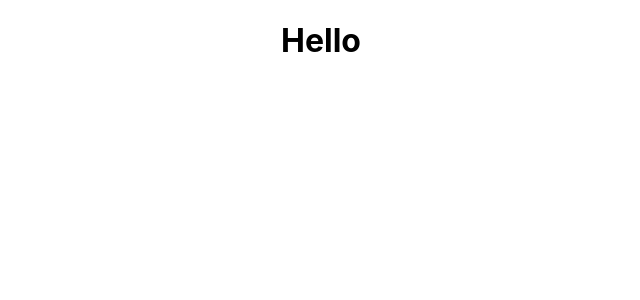
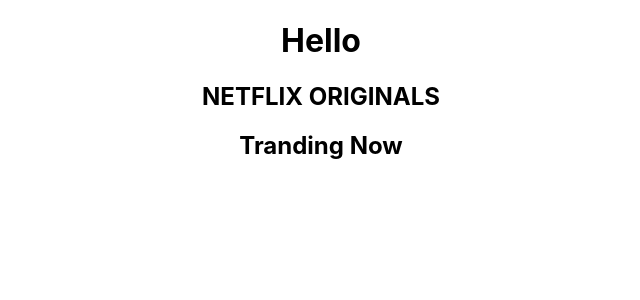
Before and after one commit to chaki1997/netflix, a React (Create React App) app: page / in a window 1280 px wide. Shown: the top 300 px of the page, without its empty margins (319-959 px from the left). Built offline with nearby package versions, Linux system fonts and the light colour scheme.

Commit message:
add rows

```diff
--- a/src/App.js
+++ b/src/App.js
@@ -1,10 +1,24 @@
 
 import './App.css';
+import Row from './Row';
+import requests from './requests';
+function App() {
 
-function App() {
   return (
     <div className="App">
       <h1>Hello </h1>
+      <Row
+            title="NETFLIX ORIGINALS"
+            fetchUrl={requests.fetchNetflixOriginals}
+      />
+       <Row
+            title="Tranding Now"
+            fetchUrl={requests.fetchTrending}
+      />
+
+
+
+
     </div>
   );
 }
--- /dev/null
+++ b/src/Row.js
@@ -0,0 +1,20 @@
+import React, { useEffect, useState } from 'react'
+
+function Row({title}) {
+  const [movies, setMovies]=useState([])
+
+  //  A snippet of code which run base a speccific condifion/variable
+  useEffect(()=>{
+    //if [], run once when a row loads and dont run again
+  },[movies])
+
+  return (
+    <div>
+        {/* title */}
+        <h2>{title}</h2>
+        {/* container -> posters */}
+    </div>
+  )
+}
+
+export default Row
--- a/src/requests.js
+++ b/src/requests.js
@@ -1,7 +1,7 @@
 const API_KEY="652351e5ad44ea26154a75d3f4c30e53";
 
 
-const requests = {
+var requests = {
     fetchTrending: `/trending/all/week?api_key=${API_KEY}&language=en-US`,
     fetchNetflixOriginals: `/discover/tv?api_key=${API_KEY}&with_networks=213`,
     fetchTopRated: `/movie/top_rated?api_key=${API_KEY}&language=en-US`,
```
Also changed, not shown: src/axios.js (added, +8 -0 lines).
